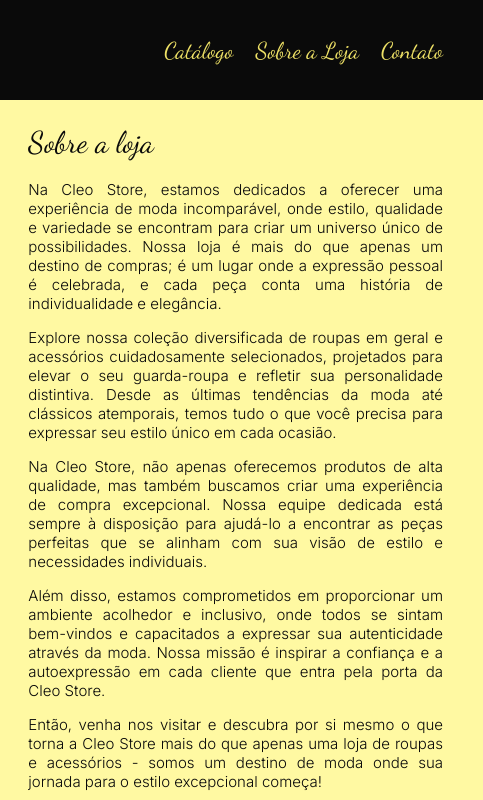
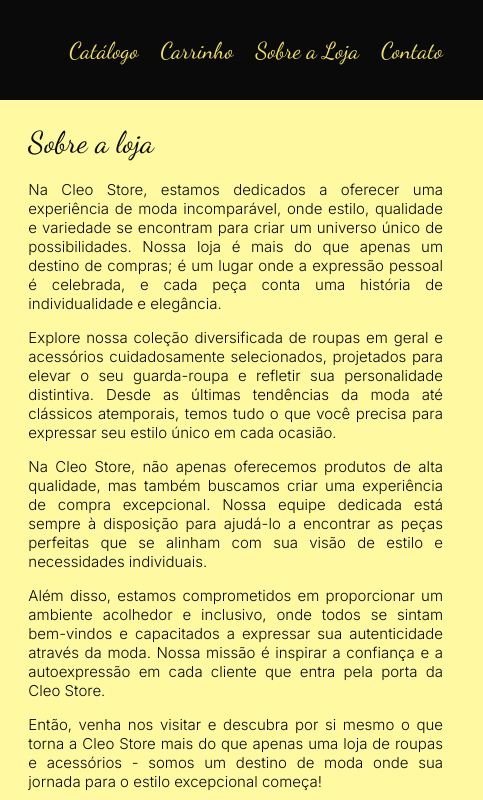
Before and after one commit to renanmarianods/site_cleostore, a plain HTML site: page index.html in a window 1280 px wide. Shown: the top 800 px of the page, 797-1280 px from the left. Drawn offline with Linux system fonts and the light colour scheme.

Commit message:
alteração de index

```diff
--- a/index.html
+++ b/index.html
@@ -17,6 +17,9 @@
                 <ul>
                     <li>
                         <a href="#catalog">Catálogo</a>
+                    </li>
+                    <li>
+                        <a href="#cart">Carrinho</a>
                     </li>
                     <li>
                         <a href="#about">Sobre a Loja</a>
```
